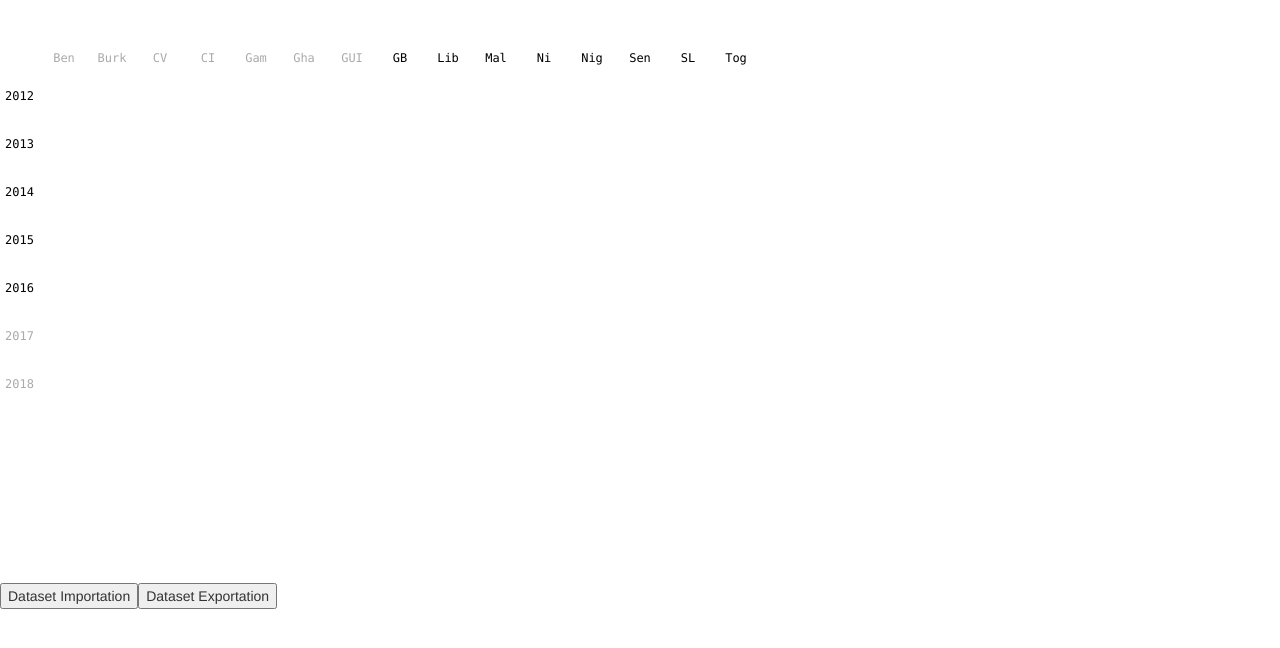
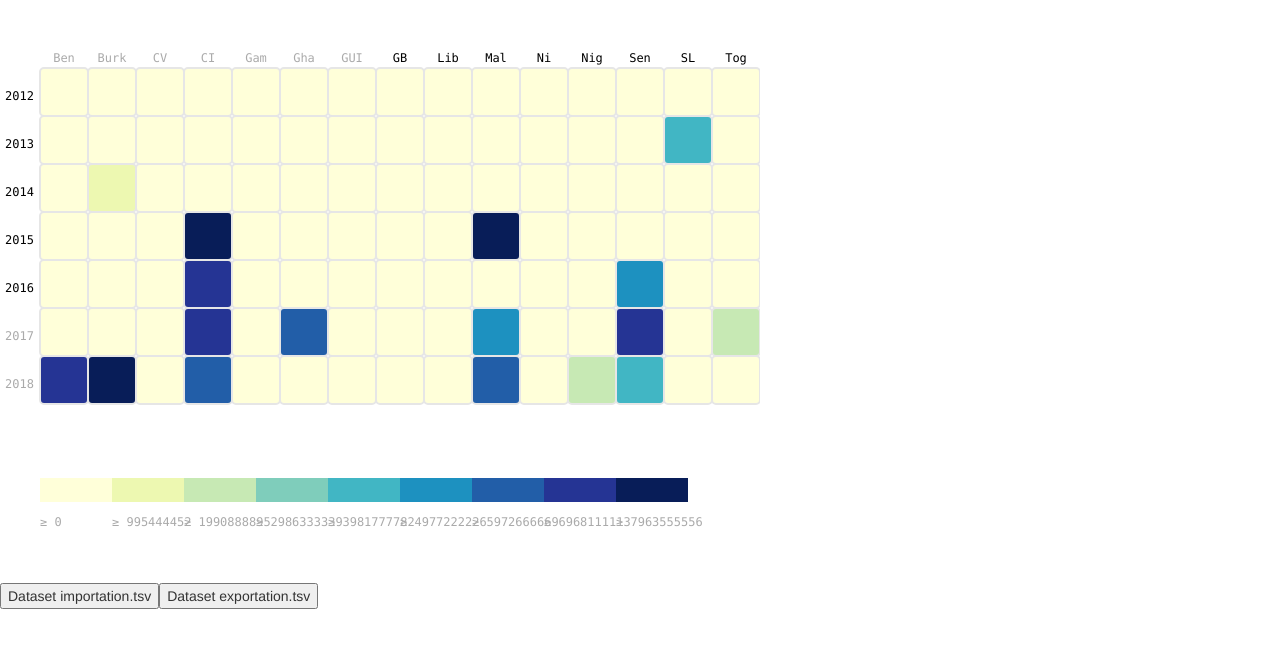
Before and after one commit to Laye1997/Laye1997.github.io, a plain HTML site: page Heatmap/newevolution.html in a window 1280 px wide. Shown: the part 104-752 px from the top of the page. Drawn offline with Linux system fonts and the light colour scheme; no server answers.

Commit message:
Add files via upload

```diff
--- a/Heatmap/newevolution.html
+++ b/Heatmap/newevolution.html
@@ -68,7 +68,7 @@
           colors = ["#ffffd9","#edf8b1","#c7e9b4","#7fcdbb","#41b6c4","#1d91c0","#225ea8","#253494","#081d58"], // alternatively colorbrewer.YlGnBu[9]
           years = ["2012", "2013", "2014", "2015", "2016", "2017", "2018"],
           countries = ["Ben", "Burk", "CV", "CI", "Gam", "Gha", "GUI","GB", "Lib", "Mal", "Ni", "Nig", "Sen", "SL", "Tog"];
-          datasets = ["Importation", "Exportation"];
+          datasets = ["importation.tsv", "exportation.tsv"];
 
       var svg = d3.select("#chart").append("svg")
           .attr("width", width + margin.left + margin.right)
```
